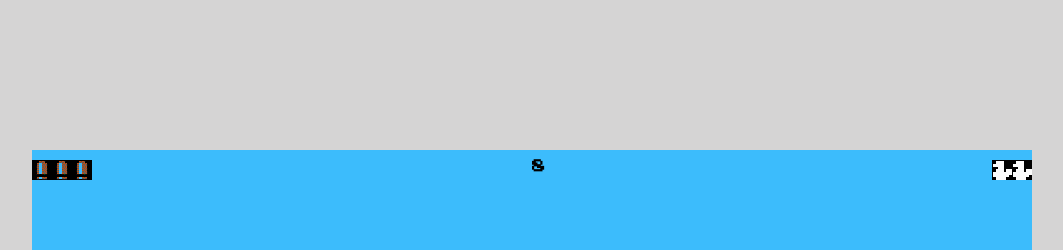
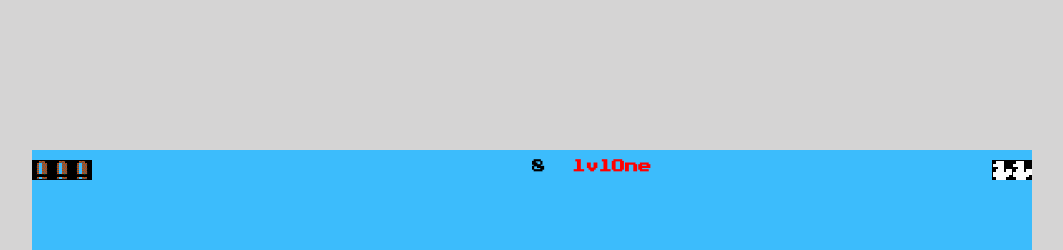
Before and after one commit to MrLuka1008/duck_hunt_js, a plain HTML site: page index.html in a window 1280 px wide. Both pictures are taken after a click on the link "Start game". Shown: the top 250 px of the page, without its empty margins (108-1171 px from the left). Drawn offline with Linux system fonts and the light colour scheme.

Commit message:
add lvlicon on board and tabicon

```diff
--- a/index.html
+++ b/index.html
@@ -4,6 +4,7 @@
     <meta charset="UTF-8" />
     <meta http-equiv="X-UA-Compatible" content="IE=edge" />
     <meta name="viewport" content="width=device-width, initial-scale=1.0" />
+    <link rel="icon" href="./img/oneduck.png" />
     <title>Duck hunt</title>
     <script src="./script/app.js" defer></script>
     <link rel="stylesheet" href="style.css" />
--- a/script/app.js
+++ b/script/app.js
@@ -334,6 +334,11 @@ const countDuck = () => {
 
 function startTimer() {
   let timerIcon = document.createElement("h5");
+  let lvlIcon = document.createElement("h5");
+  lvlIcon.style.left = `54%`;
+  lvlIcon.style.color = `red`;
+  lvlIcon.textContent = newLvl;
+  gameBoard.appendChild(lvlIcon);
 
   setInterval(() => {
     timeLeft--;
```
